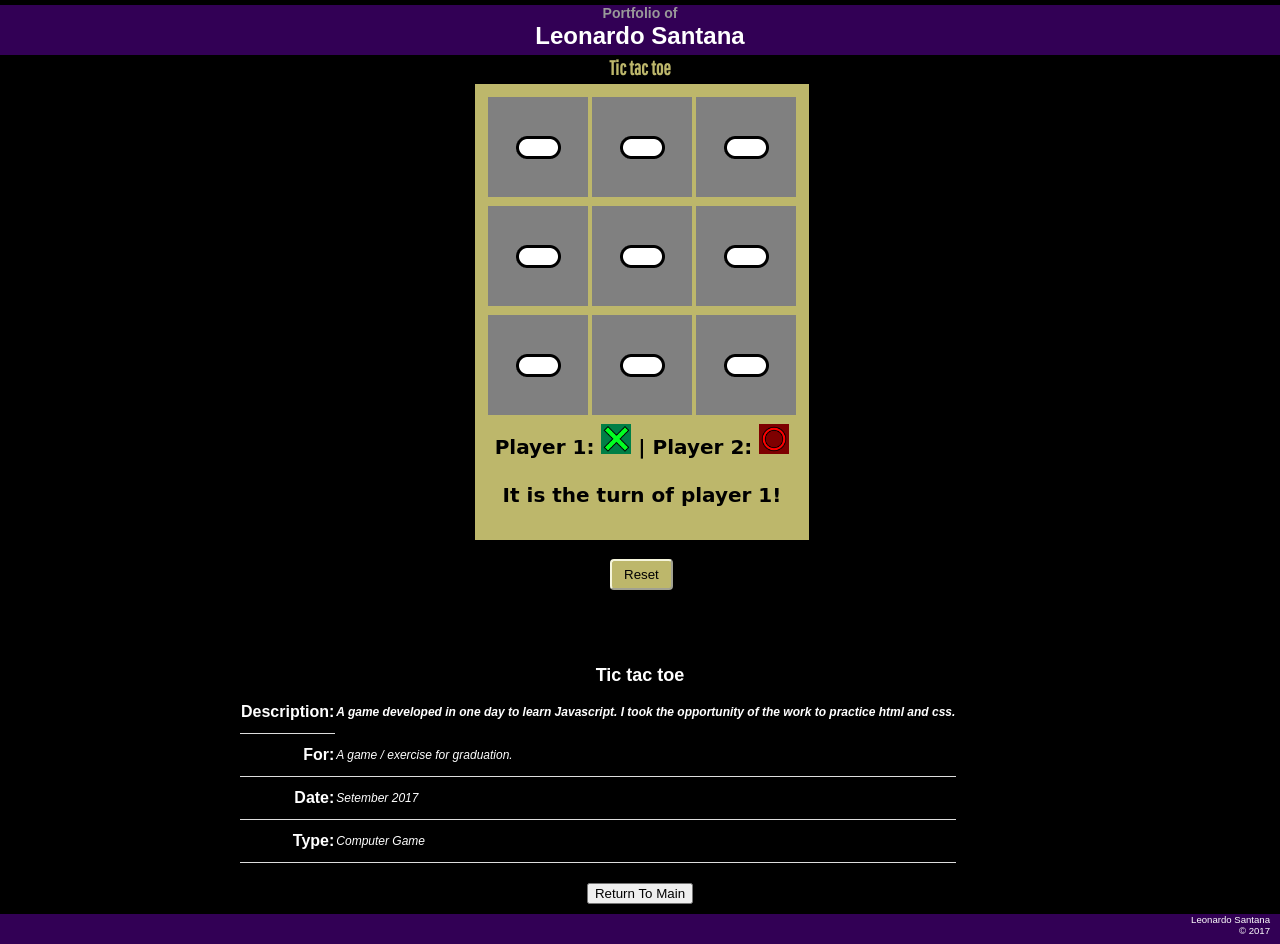
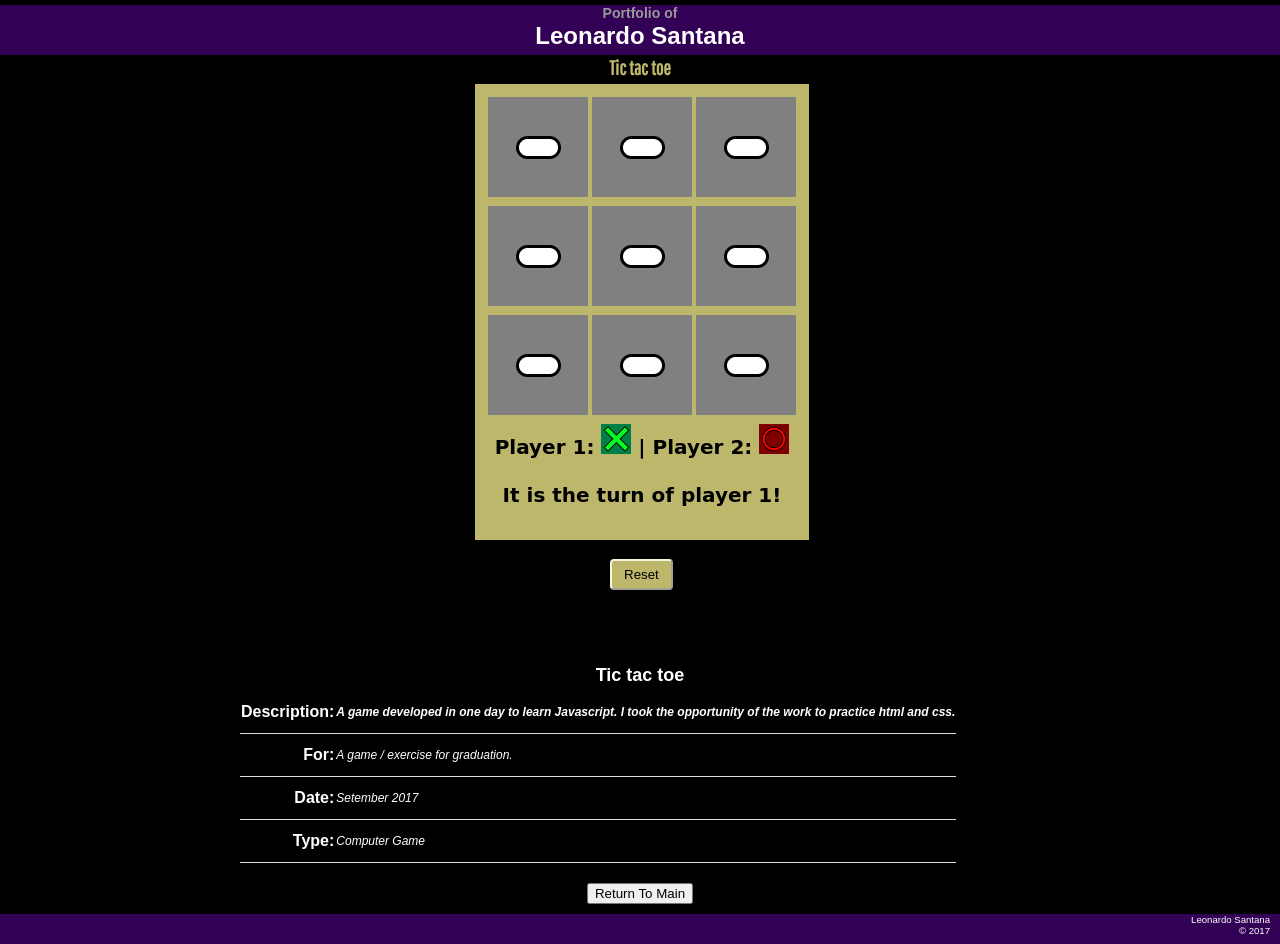
Before and after one commit to leonardogsantana/leonardogsantana.github.io, a plain HTML site: page tictactoe.html in a window 1280 px wide. Drawn offline with Linux system fonts and the light colour scheme.

Commit message:
Finalizando Tic tac toe

```diff
--- a/tictactoe/tictactoe.css
+++ b/tictactoe/tictactoe.css
@@ -15,8 +15,10 @@
 }
 #justify
 {
-	text-align:justify;
-	font-size: 12px;
+    text-align:justify;
+    font-size: 12px;
+    height: 40px;
+    border-bottom: 1px solid #ddd;
 }
 
 .customButton
```
